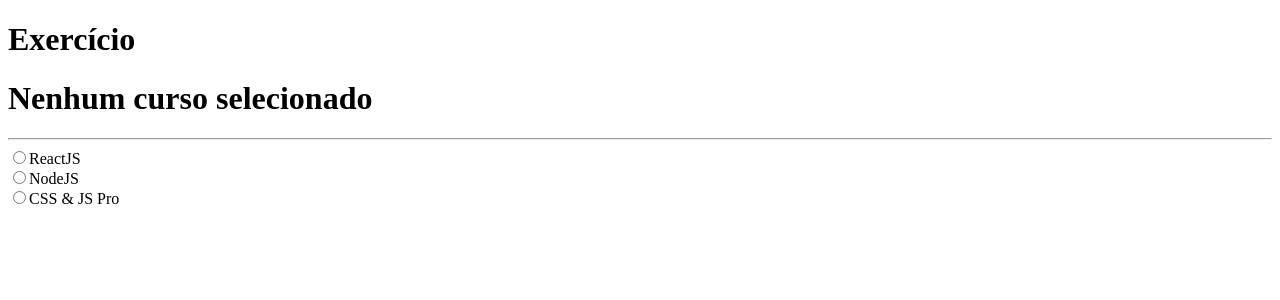
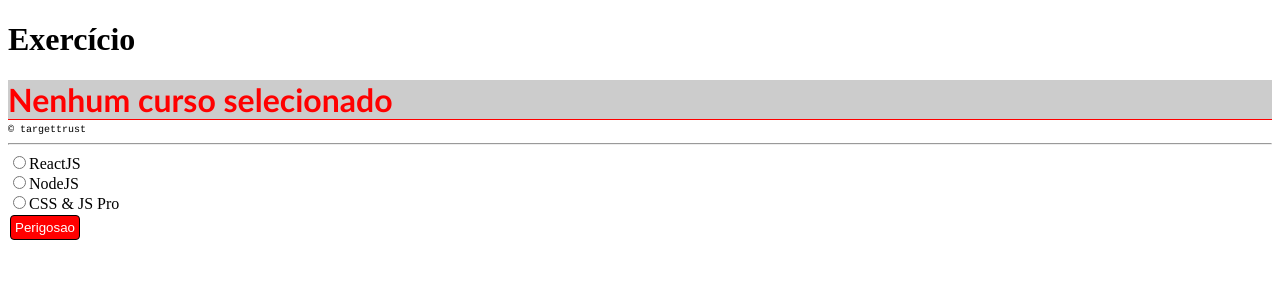
Before and after one commit to csfeijo/1606190-reactjs, a React (Vite) app in the folder app-react/: page / in a window 1280 px wide. Shown: the top 300 px of the page. Built offline with nearby package versions, Linux system fonts and the light colour scheme.

Commit message:
aula 05: styled components no botao e no titulo

```diff
--- a/app-react/package.json
+++ b/app-react/package.json
@@ -11,12 +11,14 @@
   },
   "dependencies": {
     "react": "^18.3.1",
-    "react-dom": "^18.3.1"
+    "react-dom": "^18.3.1",
+    "styled-components": "^6.1.13"
   },
   "devDependencies": {
     "@eslint/js": "^9.13.0",
     "@types/react": "^18.3.12",
     "@types/react-dom": "^18.3.1",
+    "@types/styled-components": "^5.1.34",
     "@vitejs/plugin-react": "^4.3.3",
     "eslint": "^9.13.0",
     "eslint-plugin-react-hooks": "^5.0.0",
--- a/app-react/src/App.tsx
+++ b/app-react/src/App.tsx
@@ -1,6 +1,7 @@
 import React, { useState } from "react";
 import "./App.scss";
 import Titulo from "./Components/Titulo";
+import BotaoCustom from "./Components/Botao/botao.styled";
 
 interface OpcaoCursoProps {
   item: string;
@@ -41,6 +42,8 @@ const App = () => {
       {cursos.map((item, index) => {
         return <OpcaoCurso item={item} key={index} />;
       })}
+
+      <BotaoCustom severity="danger" label="Perigosao" />
     </>
   );
 };
--- /dev/null
+++ b/app-react/src/Components/Botao/botao.styled.ts
@@ -0,0 +1,28 @@
+import styled from "styled-components";
+import Botao from ".";
+
+// Aqui ao inves de levarmos o nosso styled para o componente
+// Iremos trazer o componente para dentro do style
+// - O componente já tá implementado!
+const BotaoCustom = styled(Botao)`
+  color: white;
+  padding: 4px;
+  border-radius: 4px;
+  border: 1px solid black;
+  margin: 2px;
+
+  &.primary {
+    background: #0096d6;
+  }
+  &.warning {
+    background: #ff9900;
+  }
+  &.danger {
+    background: #ff0000;
+  }
+  &.secondary {
+    background: green;
+  }
+`;
+
+export default BotaoCustom;
--- a/app-react/src/Components/Botao/index.tsx
+++ b/app-react/src/Components/Botao/index.tsx
@@ -1,19 +1,20 @@
-import "./botao.scss";
-
 interface BotaoProps {
   label: string;
   severity: "danger" | "primary" | "secondary" | "warning";
   onClick?: React.MouseEventHandler<HTMLButtonElement>;
+  className?: string;
 }
 
-const Botao = ({ label, severity, onClick }: BotaoProps) => {
+const Botao = ({ className, label, severity, onClick }: BotaoProps) => {
   return (
-    <>
-      <button className={severity} onClick={onClick}>
-        {label}
-      </button>
-    </>
+    <button className={`${className} ${severity}`} onClick={onClick}>
+      {label}
+    </button>
   );
 };
 
+// const Botao = ({ className }: any) => {
+//   return <button className={className}>TESTE 1</button>;
+// };
+
 export default Botao;
--- a/app-react/src/Components/Titulo/index.tsx
+++ b/app-react/src/Components/Titulo/index.tsx
@@ -1,3 +1,4 @@
+import { StyledTitulo, StyledFooter } from "./titulo.styled";
 interface TituloProps {
   nome: string;
 }
@@ -8,7 +9,10 @@ interface TituloProps {
 const Titulo = ({ nome }: TituloProps) => {
   return (
     <>
-      <h1>{nome}</h1>
+      <StyledTitulo>
+        <div>{nome}</div>
+      </StyledTitulo>
+      <StyledFooter>&copy; targettrust</StyledFooter>
     </>
   );
 };
--- /dev/null
+++ b/app-react/src/Components/Titulo/titulo.scss
@@ -0,0 +1,5 @@
+h1 {
+  &.danger {
+    background: #ff9900 !important;
+  }
+}
--- /dev/null
+++ b/app-react/src/Components/Titulo/titulo.styled.ts
@@ -0,0 +1,17 @@
+import styled from "styled-components";
+
+export const StyledTitulo = styled.h1`
+  font-family: "Trebuchet MS";
+  color: red;
+  background: #cccccc;
+  margin-bottom: 4px;
+
+  div {
+    border-bottom: 1px solid red;
+  }
+`;
+
+export const StyledFooter = styled.footer`
+  font-size: 10px;
+  font-family: "Courier";
+`;
```
Also changed, not shown: app-react/src/Components/Botao/botao.scss (deleted, +0 -20 lines), app-react/src/Components/Menu/enunciado.md (added, +16 -0 lines), 1 other file (tests, documents, lock files or other folders).
